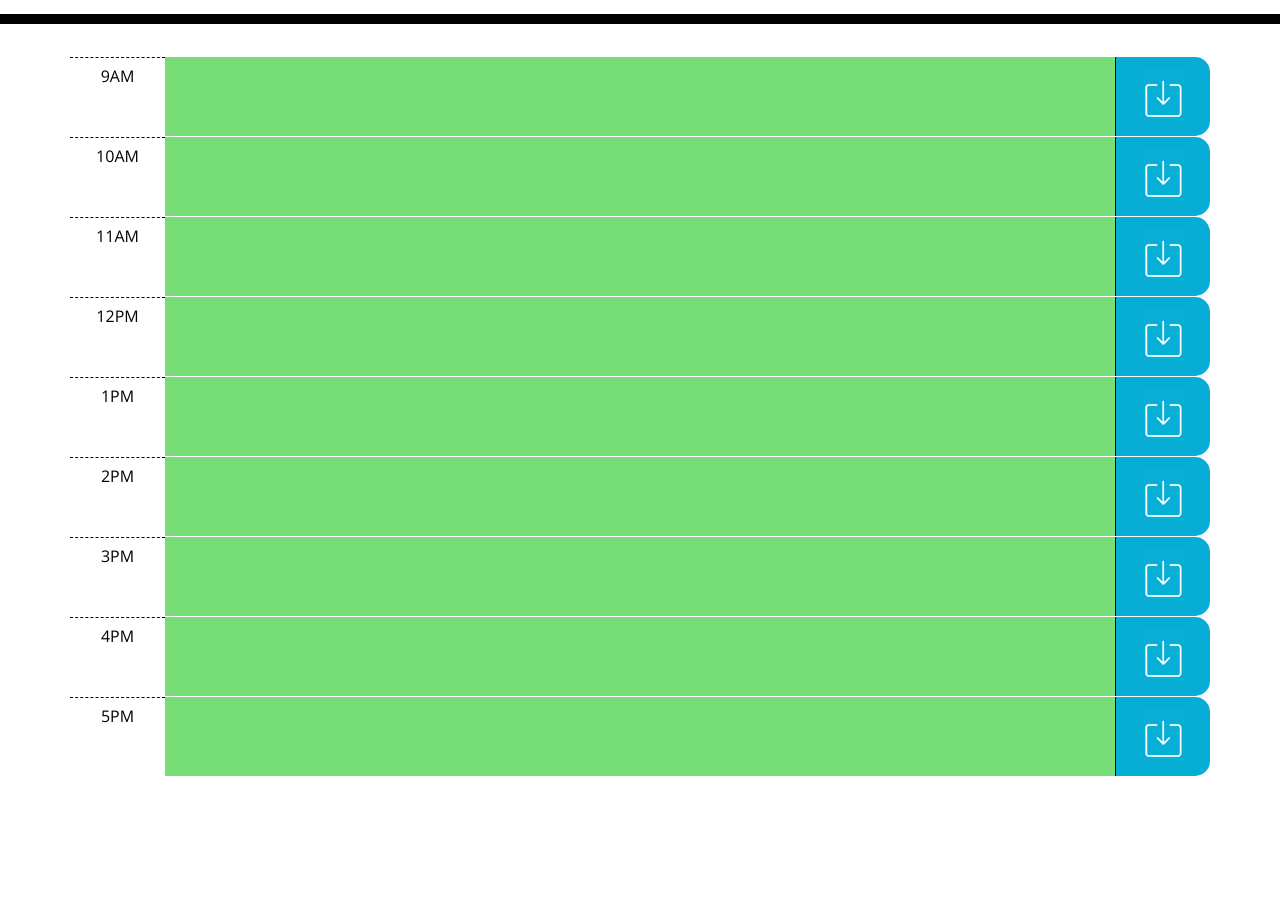
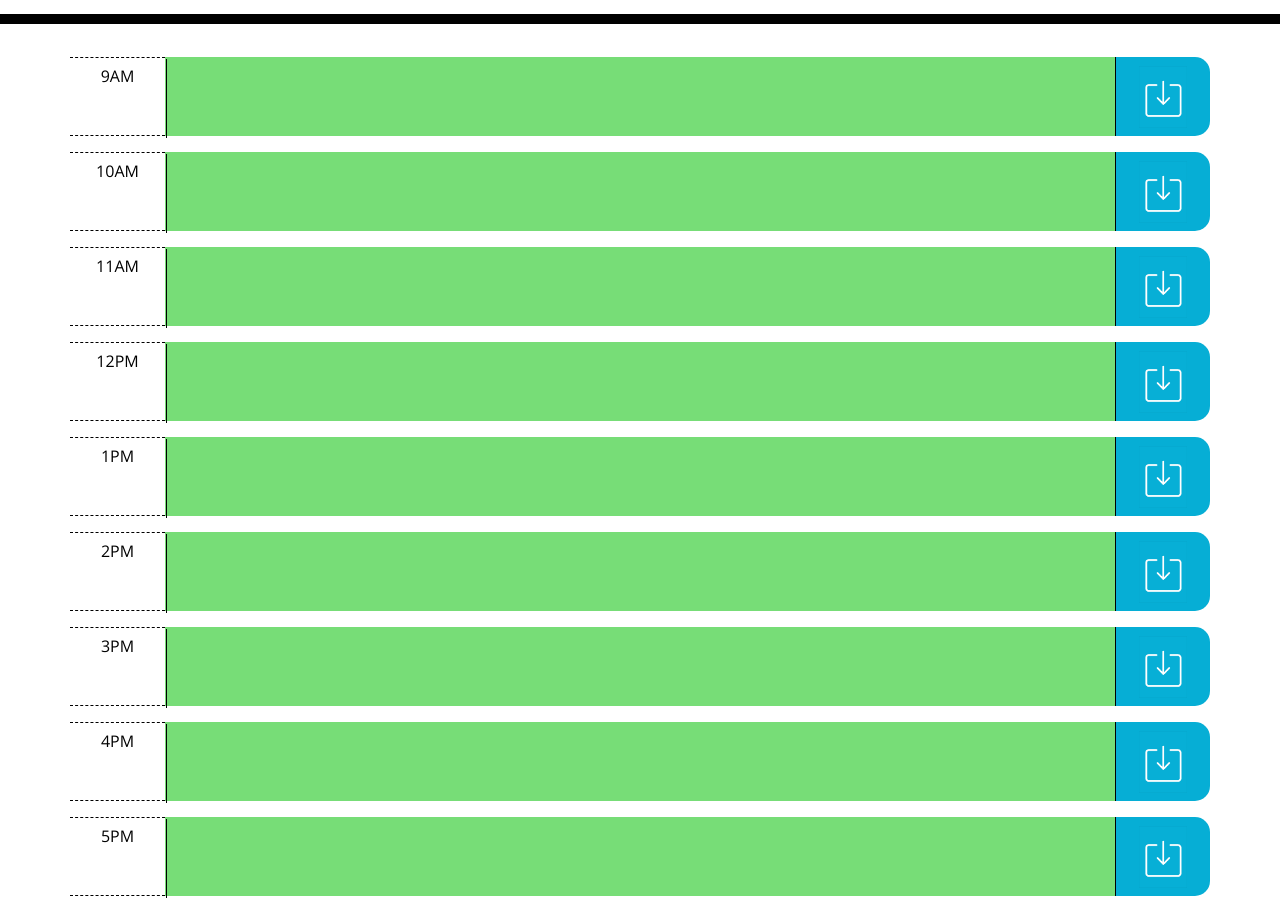
Before and after one commit to Angellyn218/work-day-scheduler, a plain HTML site: page index.html in a window 1280 px wide. Shown: the part 280-1199 px from the top of the page. Before the commit the page ends 1056 px from the top, so only its background shows below. Drawn offline with nearby package versions, Linux system fonts and the light colour scheme.

Commit message:
Added text areas to schedule

```diff
--- a/index.html
+++ b/index.html
@@ -35,63 +35,81 @@
       <!--9am block-->
       <div class="row time-block">
         <div class="col-md-1 hour">9AM</div>
-        <div class="col-md-10 past" data-hour="9"></div>
+        <div class="col-md-10" data-hour="9">
+          <textarea></textarea>
+        </div>
         <button class="col-md-1 saveBtn"><img src="./images/save-logo.jpg"/></button>
       </div>
 
       <!--10am block-->
       <div class="row time-block">
         <div class="col-md-1 hour">10AM</div>
-        <div class="col-md-10 past" data-hour="10"></div>
+        <div class="col-md-10" data-hour="10">
+          <textarea></textarea>
+        </div>
         <button class="col-md-1 saveBtn"><img src="./images/save-logo.jpg"/></button>
       </div>
 
       <!--11am block-->
       <div class="row time-block">
         <div class="col-md-1 hour">11AM</div>
-        <div class="col-md-10 past" data-hour="11"></div>
+        <div class="col-md-10" data-hour="11">
+          <textarea></textarea>
+        </div>
         <button class="col-md-1 saveBtn"><img src="./images/save-logo.jpg"/></button>
       </div>
 
       <!--12pm block-->
       <div class="row time-block">
         <div class="col-md-1 hour">12PM</div>
-        <div class="col-md-10 past" data-hour="12"></div>
+        <div class="col-md-10" data-hour="12">
+          <textarea></textarea>
+        </div>
         <button class="col-md-1 saveBtn"><img src="./images/save-logo.jpg"/></button>
       </div>
 
       <!--1pm block-->
       <div class="row time-block">
         <div class="col-md-1 hour">1PM</div>
-        <div class="col-md-10 past" data-hour="13"></div>
+        <div class="col-md-10" data-hour="13">
+          <textarea></textarea>
+        </div>
         <button class="col-md-1 saveBtn"><img src="./images/save-logo.jpg"/></button>
       </div>
 
       <!--2pm block-->
       <div class="row time-block">
         <div class="col-md-1 hour">2PM</div>
-        <div class="col-md-10 past" data-hour="14"></div>
+        <div class="col-md-10" data-hour="14">
+          <textarea></textarea>
+        </div>
         <button class="col-md-1 saveBtn"><img src="./images/save-logo.jpg"/></button>
       </div>
 
       <!--3pm block-->
       <div class="row time-block">
         <div class="col-md-1 hour">3PM</div>
-        <div class="col-md-10 past" data-hour="15"></div>
+        <div class="col-md-10" data-hour="15">
+          <textarea></textarea>
+        </div>
         <button class="col-md-1 saveBtn"><img src="./images/save-logo.jpg"/></button>
       </div>
 
       <!--4pm block-->
       <div class="row time-block">
         <div class="col-md-1 hour">4PM</div>
-        <div class="col-md-10 past" data-hour="16"></div>
+        <div class="col-md-10" data-hour="16">
+          <textarea></textarea>
+        </div>
         <button class="col-md-1 saveBtn"><img src="./images/save-logo.jpg"/></button>
       </div>
 
       <!--5pm block-->
       <div class="row time-block">
         <div class="col-md-1 hour">5PM</div>
-        <div class="col-md-10 past" data-hour="17"></div>
+        <div class="col-md-10" data-hour="17">
+          <textarea></textarea>
+        </div>
         <button class="col-md-1 saveBtn"><img src="./images/save-logo.jpg"/></button>
       </div>
     </div>
--- a/style.css
+++ b/style.css
@@ -10,7 +10,15 @@ textarea{
   resize: none;
   color: #000000;
   border-left: 1px solid black;
-  padding: 10px;
+  width: 103%;
+  height: 100%;
+  margin-top: -30px;
+  margin-left: -1.5%;
+  box-sizing: border-box;
+  -moz-box-sizing: border-box;
+  -webkit-box-sizing: border-box;
+
+
 }
 
 .jumbotron {
@@ -28,6 +36,7 @@ textarea{
 .time-block{
   text-align: center;
   border-radius: 15px;
+  margin-bottom: 15px;
 }
 
 .row {
@@ -40,6 +49,7 @@ textarea{
   background-color: #ffffff;
   color: #000000;
   border-top: 1px dashed #000000;
+  border-bottom: 1px dashed #000000;
   padding-top: 10px;
   padding-bottom: auto;
 }
@@ -68,6 +78,7 @@ textarea{
   border-bottom-right-radius: 15px;
   background-color: #06AED5;
   color: white;
+  width:100%
 }
 
 .saveBtn i:hover {
```
